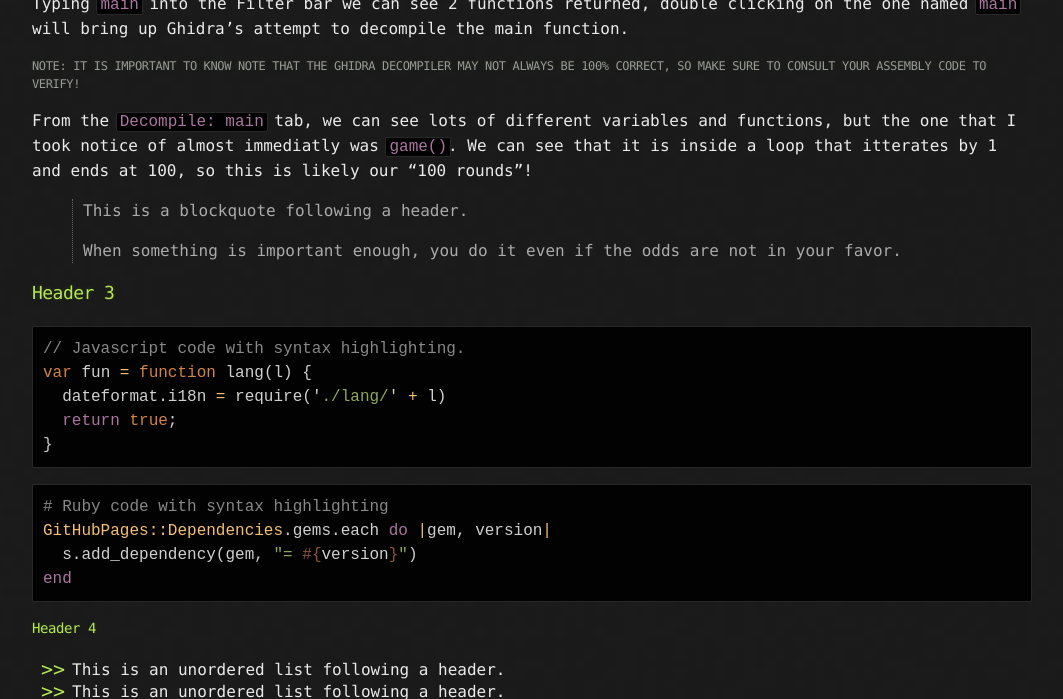
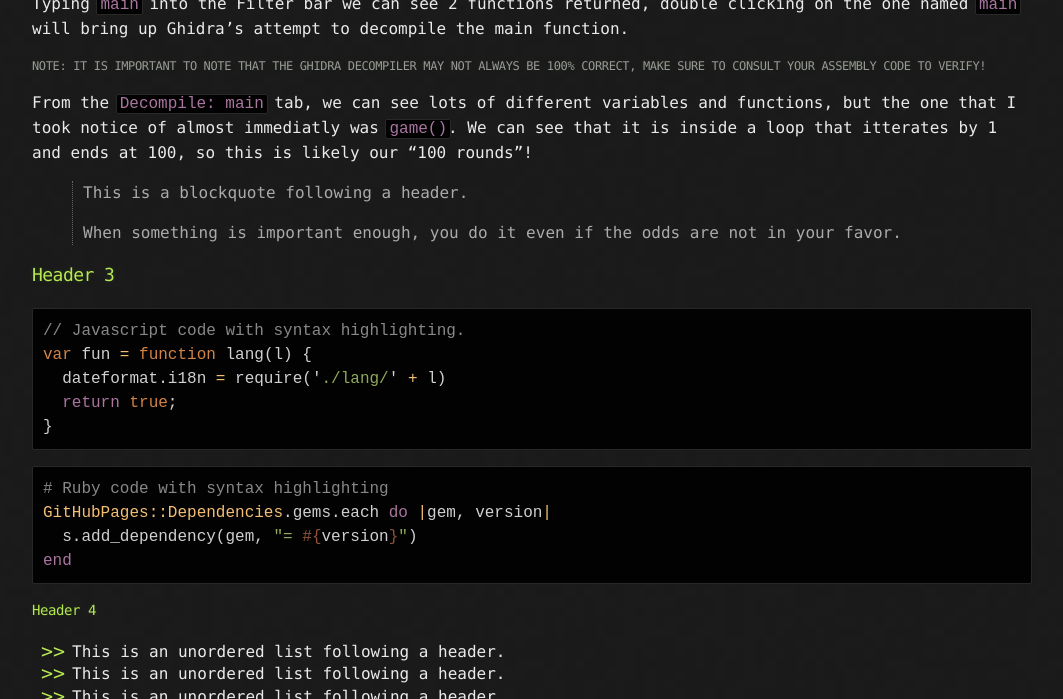
Before and after one commit to Txnn3r/Txnn3r.github.io, a Jekyll site: the page built from _posts/2023-03-23-HTB-Janken.md, in a window 1280 px wide and 900 px high, scrolled down 3407 px, cut to the strip 201-900 px from the top of the window. Shown: the whole strip, without its empty margins (108-1171 px from the left). Built offline with Jekyll 4.4.1, drawn with Linux system fonts in a browser that asks for light colours.

Commit message:
Update 2023-03-23-HTB-Janken.md

```diff
--- a/_posts/2023-03-23-HTB-Janken.md
+++ b/_posts/2023-03-23-HTB-Janken.md
@@ -71,7 +71,7 @@ Let's try viewing the main function in Ghidra and see if we can figure out what
 
 Typing `main` into the Filter bar we can see 2 functions returned, double clicking on the one named `main` will bring up Ghidra's attempt to decompile the main function.
 
-###### [](#Note)Note: It is important to know note that the Ghidra Decompiler may not always be 100% correct, so make sure to consult your assembly code to verify!
+###### [](#Note)Note: It is important to note that the Ghidra Decompiler may not always be 100% correct, make sure to consult your assembly code to verify!
 
 From the `Decompile: main` tab, we can see lots of different variables and functions, but the one that I took notice of almost immediatly was `game()`. We can see that it is inside a loop that itterates by 1 and ends at 100, so this is likely our "100 rounds"!
 
```
